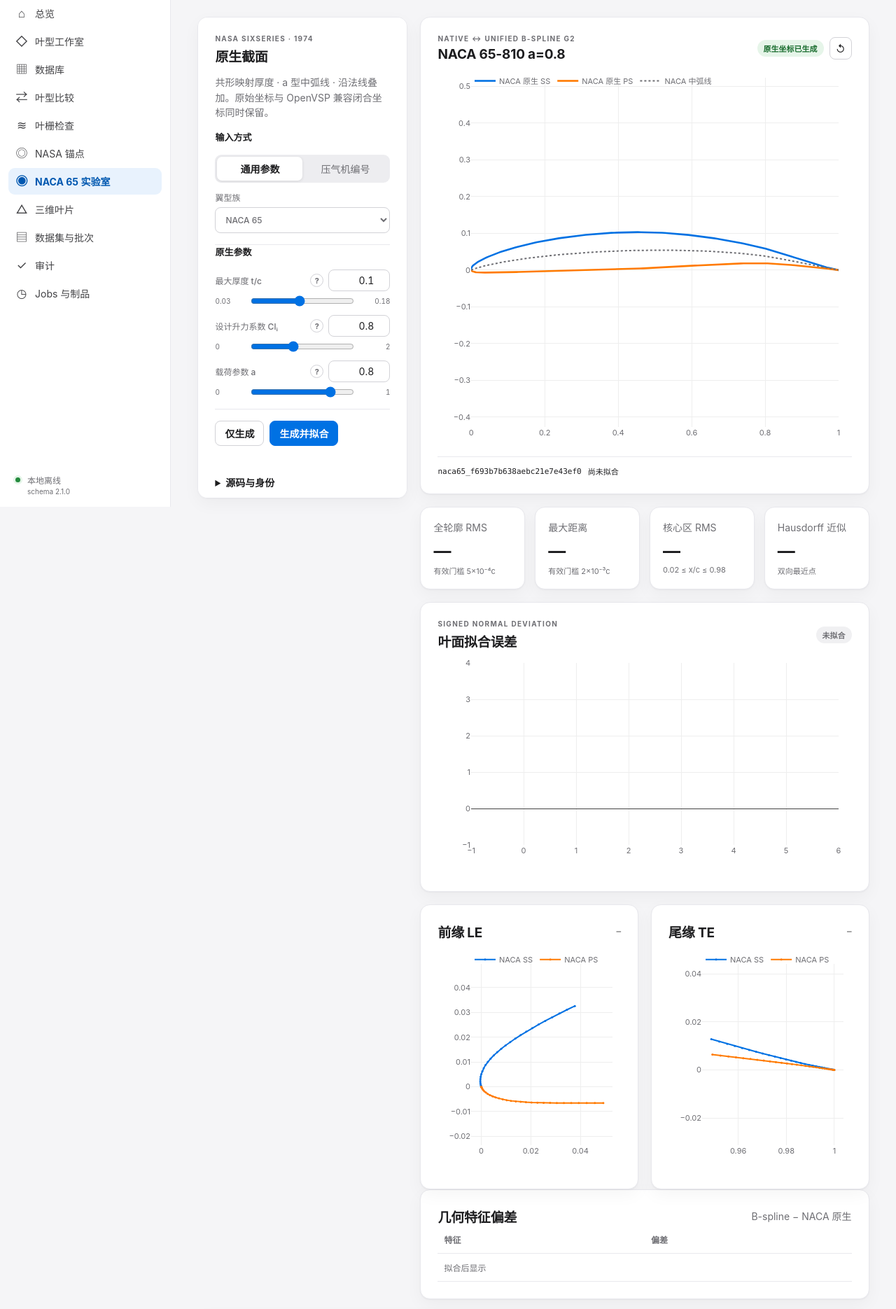
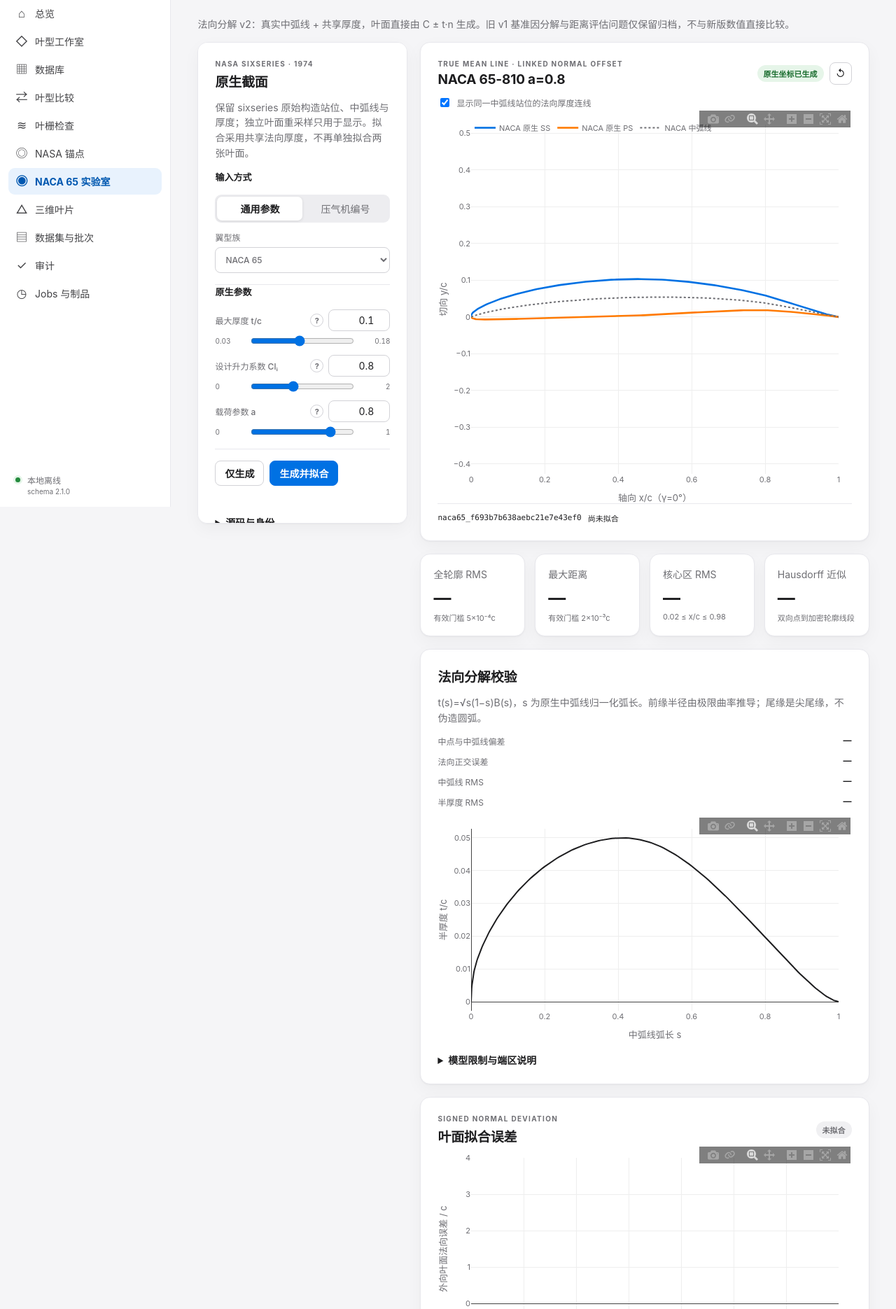
Before and after one commit to WenOwen/cascade-forge, a FastAPI app: page /naca65 in a window 1280 px wide. Shown: the part 76-1946 px from the top of the page at 70% size. Run offline with FastAPI, Linux system fonts and the light colour scheme; data that the repository does not hold is empty.

Commit message:
fix: isolate NACA benchmark and expose normal decomposition

```diff
--- a/UDF/src/cascade_forge/static/app.css
+++ b/UDF/src/cascade_forge/static/app.css
@@ -205,6 +205,10 @@ pre { max-height: 420px; overflow: auto; padding: 14px; border-radius: 9px; back
 .naca-inspector { position: sticky; top: 92px; max-height: calc(100vh - 112px); overflow: auto; }
 .naca-inspector small { display: block; margin-top: 6px; color: var(--muted); font-size: 10px; font-weight: 400; line-height: 1.45; }
 .naca-results { min-width: 0; }
+.naca-normal-toggle { margin-top: 12px; display: flex; align-items: center; gap: 7px; }
+[data-naca-root] .modebar-container { min-height: 30px; z-index: 2; pointer-events: none; }
+[data-naca-root] .modebar { pointer-events: auto; }
+.naca-invariants { font-variant-numeric: tabular-nums; font-size: 12px; }
 .naca-profile-frame { height: clamp(380px, 44vw, 590px); }
 .naca-metrics { margin-top: 18px; }
 .naca-error-chart { height: 320px; }
--- a/UDF/src/cascade_forge/static/naca65.js
+++ b/UDF/src/cascade_forge/static/naca65.js
@@ -118,6 +118,7 @@
     node.className = `pill ${state}`;
     $("[data-naca-error]", root).textContent = "";
     $("[data-naca-fit]", root).disabled = state === "running";
+    $("[data-naca-generate]", root).disabled = state === "running";
   }
 
   function reject(error) {
@@ -140,10 +141,16 @@
         { ...xy(fitted.pressure), mode: "lines", name: "B-spline PS", line: { color: colors.orange, width: 1.8, dash: "dash" } },
         { ...xy(fitted.camber), mode: "lines", name: "B-spline 中弧线", line: { color: colors.green, dash: "dashdot" } }
       );
+      const crossSections = [];
+      for (let i = 10; i < fitted.camber.length - 10; i += 10) {
+        crossSections.push(fitted.pressure[i], fitted.camber[i], fitted.suction[i], [null, null]);
+      }
+      traces.push({ ...xy(crossSections), mode: "lines", name: "法向厚度连线", hoverinfo: "skip",
+        line: { color: "#b4c5ba", width: 1 }, visible: $("[data-naca-normals]", root).checked });
     }
     charts.render("naca-profile-chart", traces, {
-      xaxis: { title: "轴向 x/c", constrain: "domain", zeroline: false },
-      yaxis: { title: "切向 y/c", scaleanchor: "x", scaleratio: 1, zeroline: false },
+      xaxis: { title: { text: "轴向 x/c（γ=0°）" }, constrain: "domain", zeroline: false },
+      yaxis: { title: { text: "切向 y/c" }, scaleanchor: "x", scaleratio: 1, zeroline: false },
       uirevision: `${reference.native_id}:${fitted?.geometry_id || "native"}`
     });
     $("[data-naca-designation]", root).textContent = reference.designation;
@@ -152,6 +159,14 @@
     renderMetrics(payload.fit_report);
     renderErrors(reference, payload.fit_report);
     renderEdges(reference, fitted);
+    $$('[data-invariant]', root).forEach(node => {
+      node.textContent = scientific(payload.fit_report?.diagnostics?.[node.dataset.invariant]);
+    });
+    $("[data-naca-warnings]", root).innerHTML = (payload.fit_report?.warnings || []).map(w => `<li>${escapeHTML(w)}</li>`).join("");
+    const sample = reference.parameter;
+    const thicknessTraces = [{ x: sample, y: reference.thickness.map(t => t / 2), name: "原生半厚度", mode: "lines", line: { color: colors.ink } }];
+    if (fitted) thicknessTraces.push({ x: fitted.parameter, y: fitted.thickness.map(t => t / 2), name: "共享 B-spline 半厚度", mode: "lines", line: { color: colors.green, dash: "dash" } });
+    charts.render("naca-thickness-chart", thicknessTraces, { xaxis: { title: { text: "中弧线弧长 s" } }, yaxis: { title: { text: "半厚度 t/c" } } });
   }
 
   function renderMetrics(report) {
@@ -170,12 +185,12 @@
   }
 
   function renderErrors(reference, report) {
-    const x = reference.camber.map(point => point[0]);
+    const x = report?.error_parameter || [];
     const traces = report ? [
       { x, y: report.suction_signed_normal_error, mode: "lines", name: "吸力面", line: { color: colors.blue } },
       { x, y: report.pressure_signed_normal_error, mode: "lines", name: "压力面", line: { color: colors.orange } }
     ] : [];
-    charts.render("naca-error-chart", traces, { xaxis: { title: "轴向 x/c", zeroline: false }, yaxis: { title: "有符号法向误差 / c", zeroline: true } });
+    charts.render("naca-error-chart", traces, { xaxis: { title: { text: "叶面归一化弧长" }, zeroline: false }, yaxis: { title: { text: "外向叶面法向误差 / c" }, zeroline: true } });
   }
 
   function renderEdges(reference, fitted) {
@@ -189,16 +204,21 @@
       if (fitted) {
         traces.push(
           { ...xy(select(fitted.suction)), mode: "lines", name: "拟合 SS", line: { color: colors.blue, dash: "dash" } },
-          { ...xy(select(fitted.pressure)), mode: "lines", name: "拟合 PS", line: { color: colors.orange, dash: "dash" } },
-          { ...xy(fitted[`${edge}_osculating_circle`]), mode: "lines", name: "拟合密切圆", line: { color: colors.red, dash: "dot" } }
+          { ...xy(select(fitted.pressure)), mode: "lines", name: "拟合 PS", line: { color: colors.orange, dash: "dash" } }
         );
+        const circle = fitted[`${edge}_osculating_circle`];
+        if (circle?.length) {
+          traces.push({ ...xy(circle), mode: "lines", name: "极限密切圆", line: { color: colors.red, dash: "dot" } });
+          traces.push({ ...xy([fitted.metadata.leading_edge_center]), mode: "markers", name: "圆心", marker: { color: colors.red, symbol: "cross", size: 7 } });
+        }
+        traces.push({ ...xy([isLeading ? fitted.camber[0] : fitted.camber.at(-1)]), mode: "markers", name: isLeading ? "鼻点" : "尖尾缘", marker: { color: colors.ink, size: 6 } });
       }
-      charts.render(`naca-${isLeading ? "le" : "te"}-chart`, traces, { margin: { l: 48, r: 12, t: 25, b: 38 }, xaxis: { title: "x/c", zeroline: false }, yaxis: { title: "y/c", scaleanchor: "x", scaleratio: 1, zeroline: false }, legend: { orientation: "h", y: 1.08 } });
+      charts.render(`naca-${isLeading ? "le" : "te"}-chart`, traces, { margin: { l: 48, r: 12, t: 25, b: 38 }, xaxis: { title: { text: "x/c" }, zeroline: false }, yaxis: { title: { text: "y/c" }, scaleanchor: "x", scaleratio: 1, zeroline: false }, legend: { orientation: "h", y: 1.08 } });
     };
     render("leading", true);
     render("trailing", false);
     $("[data-naca-le]", root).textContent = fitted ? `r/c = ${fitted.edge_metrics.leading_edge_radius_ratio.toExponential(4)}` : "—";
-    $("[data-naca-te]", root).textContent = fitted ? `r/c = ${fitted.edge_metrics.trailing_edge_radius_ratio.toExponential(4)}` : "—";
+    $("[data-naca-te]", root).textContent = fitted ? "尖尾缘 · r/c = 0" : "—";
   }
 
   async function loadCases() {
@@ -221,6 +241,10 @@
     $("[data-summary='warning']", root).textContent = distribution.warning || 0;
     $("[data-summary='rejected']", root).textContent = (distribution.rejected || 0) + (distribution.failed || 0);
     $("[data-naca-progress]", root).style.width = `${Math.min(100, data.total / 36 * 100)}%`;
+    const state = $("[data-naca-job-state]", root);
+    if (!state.classList.contains("running")) {
+      state.textContent = data.total >= 36 ? "36 型已保存" : data.total ? "部分结果已保存" : "未运行";
+    }
   }
 
   function renderCaseTable(items) {
@@ -230,6 +254,7 @@
         const detail = await fetchJSON(`/api/v2/naca65/cases/${encodeURIComponent(row.dataset.fitId)}`);
         currentPayload = { reference: detail.reference, fit_report: detail.fit_report, fitted_geometry: detail.fitted_geometry };
         renderResult(currentPayload);
+        setBusy("拟合完成", detail.fit_report.fit_status);
         root.scrollIntoView({ behavior: "smooth", block: "start" });
       } catch (error) { notice(error.message, true); }
     }));
@@ -242,7 +267,7 @@
       const row = items.find(item => Number(item.design_lift_coefficient) === lift && `${item.family} · a=${Number(item.loading_parameter_a).toFixed(1)} · t=${Number(item.thickness_ratio).toFixed(2)}` === label);
       return row?.rms_distance_ratio ?? null;
     }));
-    charts.render("naca-heatmap-chart", [{ type: "heatmap", x: xLabels, y: yValues, z, colorscale: "Blues", colorbar: { title: "RMS/c" }, hovertemplate: "%{x}<br>Clᵢ=%{y}<br>RMS=%{z:.3e}<extra></extra>" }], { margin: { l: 48, r: 20, t: 20, b: 120 }, xaxis: { tickangle: -45 }, yaxis: { title: "Clᵢ" } });
+    charts.render("naca-heatmap-chart", [{ type: "heatmap", x: xLabels, y: yValues, z, colorscale: "Blues", colorbar: { title: { text: "RMS/c" } }, hovertemplate: "%{x}<br>Clᵢ=%{y}<br>RMS=%{z:.3e}<extra></extra>" }], { margin: { l: 48, r: 20, t: 20, b: 120 }, xaxis: { tickangle: -45 }, yaxis: { title: { text: "Clᵢ" } } });
   }
 
   async function runBenchmark() {
@@ -284,6 +309,9 @@
     if (chart?._fullLayout) Plotly.relayout(chart, { "xaxis.autorange": true, "yaxis.autorange": true });
   });
   pairControls();
+  $("[data-naca-normals]", root).addEventListener("change", () => {
+    if (currentPayload) renderResult(currentPayload);
+  });
   updateFamily();
   setMode("general");
   generateOnly();
--- a/UDF/src/cascade_forge/templates/base.html
+++ b/UDF/src/cascade_forge/templates/base.html
@@ -6,7 +6,7 @@
   <meta name="color-scheme" content="light">
   <title>{% block title %}Cascade Forge{% endblock %}</title>
   <link rel="icon" href="data:,">
-  <link rel="stylesheet" href="/static/app.css?v=2.1-angles">
+  <link rel="stylesheet" href="/static/app.css?v=2.1-naca-normal">
   <script src="/static/htmx.min.js" defer></script>
   <script src="/assets/plotly.min.js" defer></script>
   <script src="/static/app.js?v=2.1-angles" defer></script>
--- a/UDF/src/cascade_forge/templates/pages/naca65.html
+++ b/UDF/src/cascade_forge/templates/pages/naca65.html
@@ -11,15 +11,16 @@
 {%- endmacro %}
 {% block title %}NACA 65 实验室 · Cascade Forge{% endblock %}
 {% block page_title %}NACA 65 实验室{% endblock %}
-{% block extra_scripts %}<script src="/static/naca65.js?v=1.0" defer></script>{% endblock %}
+{% block extra_scripts %}<script src="/static/naca65.js?v=2.0" defer></script>{% endblock %}
 {% block toolbar_actions %}<button class="button" type="button" data-naca-refresh>刷新基准</button><button class="button primary" type="button" data-naca-run-benchmark>运行 / 恢复 36 型</button>{% endblock %}
 {% block content %}
 <div class="naca-lab" data-naca-root data-existing-count="{{ naca65_count }}">
+  <p class="field-help">法向分解 v2：真实中弧线 + 共享厚度，叶面直接由 C ± t·n 生成。旧 v1 基准因分解与距离评估问题仅保留归档，不与新版数值直接比较。</p>
   <section class="naca-workbench">
     <aside class="surface-card naca-inspector">
       <p class="eyebrow">NASA SIXSERIES · 1974</p>
       <h2>原生截面</h2>
-      <p class="field-help">共形映射厚度 · a 型中弧线 · 沿法线叠加。原始坐标与 OpenVSP 兼容闭合坐标同时保留。</p>
+      <p class="field-help">保留 sixseries 原始构造站位、中弧线与厚度；独立叶面重采样只用于显示。拟合采用共享法向厚度，不再单独拟合两张叶面。</p>
       <form data-naca-form class="inspector-form">
         <fieldset>
           <legend>输入方式</legend>
@@ -40,7 +41,8 @@
 
     <div class="naca-results">
       <article class="surface-card canvas-card">
-        <div class="card-heading"><div><p class="eyebrow">NATIVE ↔ UNIFIED B-SPLINE G2</p><h2 data-naca-designation>NACA 65-810</h2></div><div class="button-row"><span class="pill" data-naca-fit-state>等待计算</span><button class="icon-button" type="button" data-naca-reset-view title="重置视图">↺</button></div></div>
+        <div class="card-heading"><div><p class="eyebrow">TRUE MEAN LINE · LINKED NORMAL OFFSET</p><h2 data-naca-designation>NACA 65-810</h2></div><div class="button-row"><span class="pill" data-naca-fit-state>等待计算</span><button class="icon-button" type="button" data-naca-reset-view title="重置视图">↺</button></div></div>
+        <label class="naca-normal-toggle"><input type="checkbox" data-naca-normals checked> 显示同一中弧线站位的法向厚度连线</label>
         <div class="chart-frame naca-profile-frame"><div id="naca-profile-chart" class="plotly-chart" data-empty="生成后显示完整轮廓"></div></div>
         <div class="geometry-meta"><code data-naca-native-id>—</code><code data-naca-geometry-id>—</code></div>
       </article>
@@ -48,8 +50,9 @@
         <article class="metric-card"><span>全轮廓 RMS</span><strong data-metric="rms">—</strong><small>有效门槛 5×10⁻⁴c</small></article>
         <article class="metric-card"><span>最大距离</span><strong data-metric="max">—</strong><small>有效门槛 2×10⁻³c</small></article>
         <article class="metric-card"><span>核心区 RMS</span><strong data-metric="core-rms">—</strong><small>0.02 ≤ x/c ≤ 0.98</small></article>
-        <article class="metric-card"><span>Hausdorff 近似</span><strong data-metric="hausdorff">—</strong><small>双向最近点</small></article>
+        <article class="metric-card"><span>Hausdorff 近似</span><strong data-metric="hausdorff">—</strong><small>双向点到加密轮廓线段</small></article>
       </div>
+      <article class="surface-card"><h2>法向分解校验</h2><p class="field-help">t(s)=√s(1−s)B(s)，s 为原生中弧线归一化弧长。前缘半径由极限曲率推导；尾缘是尖尾缘，不伪造圆弧。</p><dl class="definition-grid naca-invariants"><dt>中点与中弧线偏差</dt><dd data-invariant="midpoint_error_max">—</dd><dt>法向正交误差</dt><dd data-invariant="normal_offset_error_max">—</dd><dt>中弧线 RMS</dt><dd data-invariant="camber_rms_distance_ratio">—</dd><dt>半厚度 RMS</dt><dd data-invariant="half_thickness_rms_ratio">—</dd></dl><div id="naca-thickness-chart" class="plotly-chart naca-error-chart"></div><details><summary>模型限制与端区说明</summary><ul data-naca-warnings></ul></details></article>
       <article class="surface-card"><div class="card-heading"><div><p class="eyebrow">SIGNED NORMAL DEVIATION</p><h2>叶面拟合误差</h2></div><span class="pill" data-naca-status>—</span></div><div id="naca-error-chart" class="plotly-chart naca-error-chart"></div></article>
       <div class="edge-grid"><article class="surface-card"><div class="card-heading"><h2>前缘 LE</h2><span class="mono-value" data-naca-le>—</span></div><div id="naca-le-chart" class="plotly-chart edge-chart"></div></article><article class="surface-card"><div class="card-heading"><h2>尾缘 TE</h2><span class="mono-value" data-naca-te>—</span></div><div id="naca-te-chart" class="plotly-chart edge-chart"></div></article></div>
       <article class="surface-card"><div class="card-heading"><h2>几何特征偏差</h2><span class="field-help">B-spline − NACA 原生</span></div><div class="table-scroll"><table class="data-table"><thead><tr><th>特征</th><th>偏差</th></tr></thead><tbody data-naca-feature-deltas><tr><td colspan="2" class="empty-state">拟合后显示</td></tr></tbody></table></div></article>
--- a/UDF/src/cascade_forge/web.py
+++ b/UDF/src/cascade_forge/web.py
@@ -122,7 +122,7 @@ def create_app(
     resolved_naca65_root = (
         Path(naca65_dataset_root).resolve()
         if naca65_dataset_root
-        else resolved_v2_root.parent / "naca65-benchmark-v1.0.0"
+        else resolved_v2_root.parent / "naca65-benchmark-v2.0.0"
     )
     naca65_store = NACA65BenchmarkStore(resolved_naca65_root)
     jobs = JobManager(store)
```
Also changed, not shown: UDF/src/cascade_forge/storage_naca65.py (+10 -2 lines), UDF/tests/test_web_naca65.py (+8 -1 lines), 1 other file.
